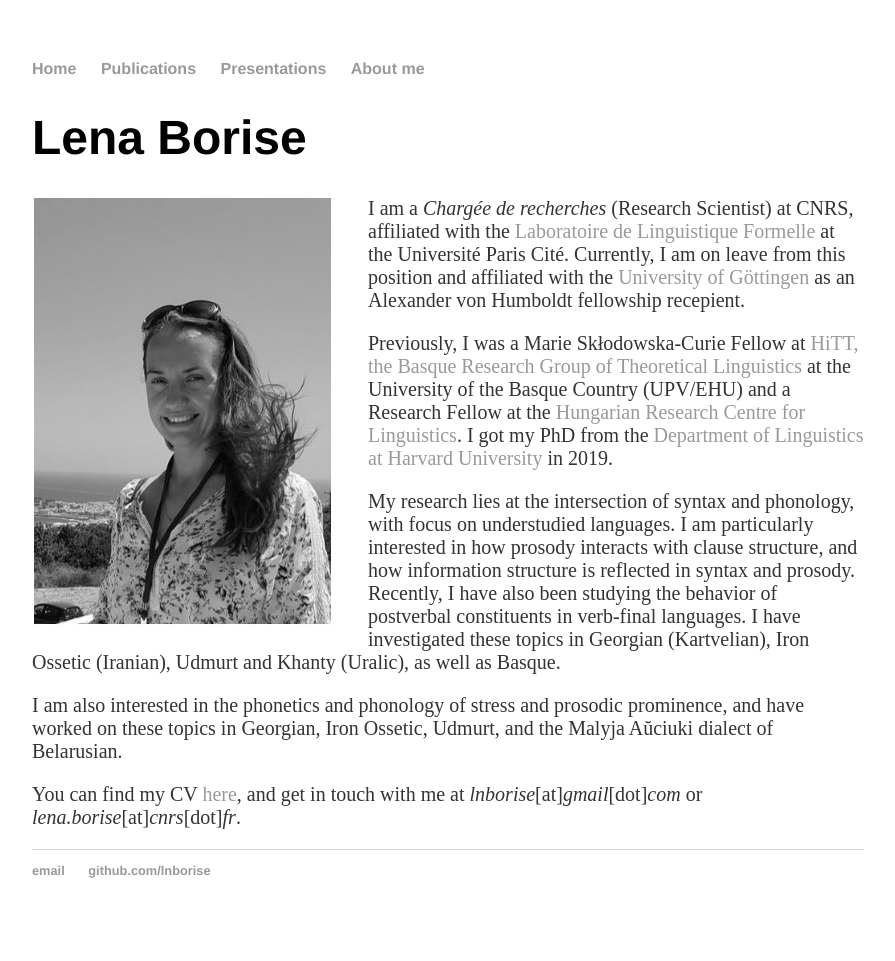
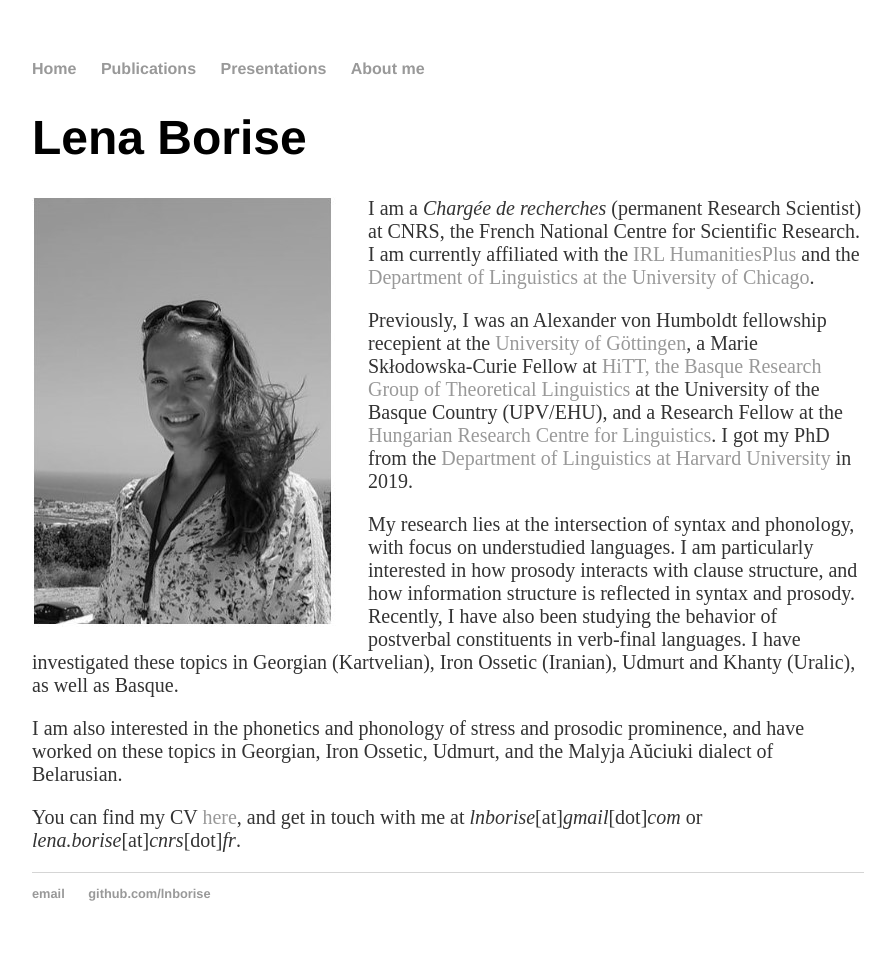
Before and after one commit to lnborise/lnborise.github.io, a Jekyll site: the page built from index.html, in a window 1280 px wide. Shown: the whole page, without its empty margins (192-1087 px from the left). Built offline with Jekyll 4.4.1, drawn with Linux system fonts in a browser that asks for light colours; before the commit the page ends 938 px from its top, so only the background shows below that.

Commit message:
Update index.html

```diff
--- a/index.html
+++ b/index.html
@@ -9,15 +9,15 @@
   </div>
   <div>
 
-	<p>I am a <i>Chargée de recherches</i> (Research Scientist) at CNRS, affiliated with the <a href="http://www.llf.cnrs.fr/en">Laboratoire de Linguistique Formelle</a> at the Université Paris Cité. Currently, I am on leave from this position and affiliated with the <a href="https://www.uni-goettingen.de/en/447150.html">University of Göttingen</a> as an Alexander von Humboldt fellowship recepient.  </p>
+	<p>I am a <i>Chargée de recherches</i> (permanent Research Scientist) at CNRS, the French National Centre for Scientific Research. I am currently affiliated with the <a href="https://humanitiesirl.uchicago.edu/">IRL HumanitiesPlus</a> and the <a href="https://linguistics.uchicago.edu/">Department of Linguistics at the University of Chicago</a>. </p>
 
-	<p>Previously, I was a  Marie Skłodowska-Curie Fellow at <a href="http://www.hittlinguistics.eus/en/">HiTT, the Basque Research Group of Theoretical Linguistics</a> at the University of the Basque Country (UPV/EHU) and a Research Fellow at the <a href="https://nytud.hu/en">Hungarian Research Centre for Linguistics</a>. I got my PhD from the <a href="https://linguistics.fas.harvard.edu/">Department of Linguistics at Harvard University</a> in 2019. </p>
+	<p>Previously, I was an Alexander von Humboldt fellowship recepient at the <a href="https://www.uni-goettingen.de/en/447150.html">University of Göttingen</a>, a  Marie Skłodowska-Curie Fellow at <a href="http://www.hittlinguistics.eus/en/">HiTT, the Basque Research Group of Theoretical Linguistics</a> at the University of the Basque Country (UPV/EHU), and a Research Fellow at the <a href="https://nytud.hu/en">Hungarian Research Centre for Linguistics</a>. I got my PhD from the <a href="https://linguistics.fas.harvard.edu/">Department of Linguistics at Harvard University</a> in 2019. </p>
 
 	<p>My research lies at the intersection of syntax and phonology, with focus on understudied languages. I am particularly interested in how prosody interacts with clause structure, and how information structure is reflected in syntax and prosody. Recently, I have also been studying the behavior of postverbal constituents in verb-final languages. I have investigated these topics in Georgian (Kartvelian), Iron Ossetic (Iranian), Udmurt and Khanty (Uralic), as well as Basque.</p>
 
 	<p>I am also interested in the phonetics and phonology of stress and prosodic prominence, and have worked on these topics in Georgian, Iron Ossetic, Udmurt, and the Malyja Aŭciuki dialect of Belarusian.</p>
 	<p></p>
-	<p>You can find my CV <a href="https://lnborise.github.io/assets/Borise_CV_Mar2025.pdf">here</a>, and get in touch with me at <i>lnborise</i>[at]<i>gmail</i>[dot]<i>com</i> or <i>lena.borise</i>[at]<i>cnrs</i>[dot]<i>fr</i>.</p>
+	<p>You can find my CV <a href="https://lnborise.github.io/assets/Borise_CV_Sept2026.pdf">here</a>, and get in touch with me at <i>lnborise</i>[at]<i>gmail</i>[dot]<i>com</i> or <i>lena.borise</i>[at]<i>cnrs</i>[dot]<i>fr</i>.</p>
 
 
 
```
